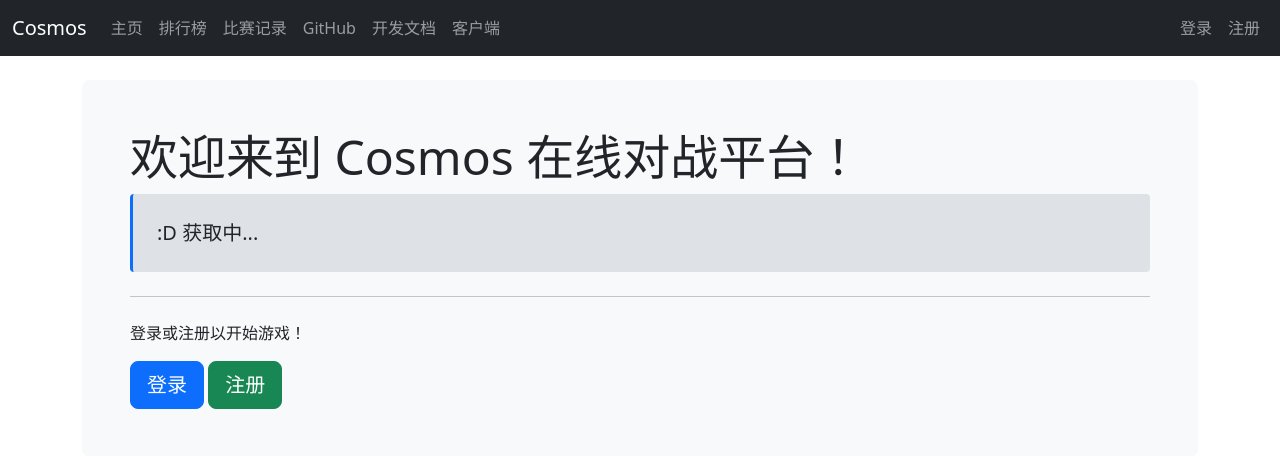
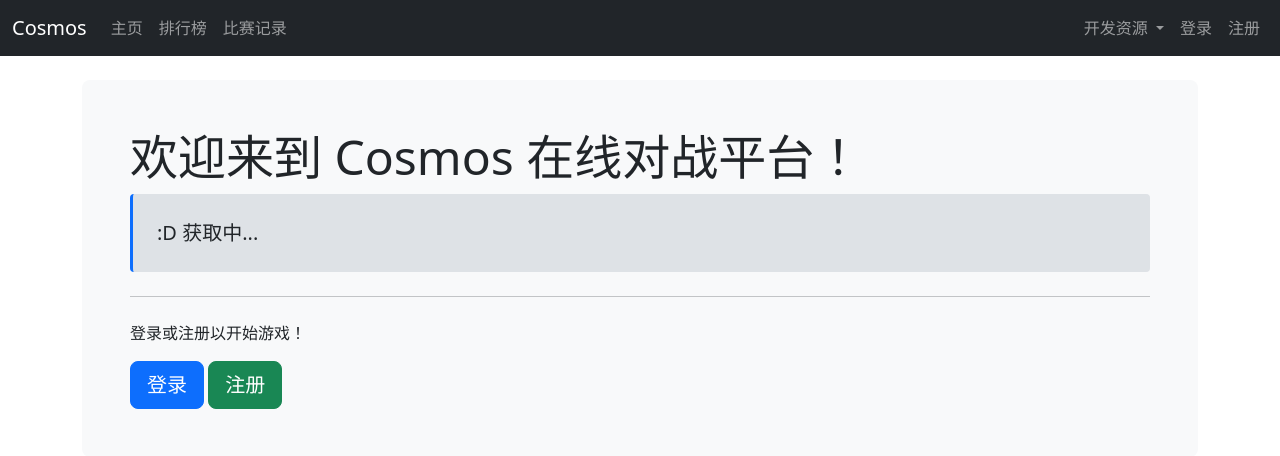
Before and after one commit to NGMAAAYO/Cosmos, a FastAPI app: page / in a window 1280 px wide. Shown: the top 456 px of the page. Run offline with FastAPI, Linux system fonts and the light colour scheme; some libraries are stand-ins or nearby versions.

Commit message:
html dropdown

```diff
--- a/templates/base.html
+++ b/templates/base.html
@@ -22,11 +22,27 @@
             <li class="nav-item"><a class="nav-link" href="/dashboard">主页</a></li>
             <li class="nav-item"><a class="nav-link" href="/leaderboard">排行榜</a></li>
             <li class="nav-item"><a class="nav-link" href="/match_history">比赛记录</a></li>
-            <li class="nav-item"><a class="nav-link" href="https://github.com/NGMAAAYO/Cosmos/tree/main">GitHub</a></li>
-            <li class="nav-item"><a class="nav-link" href="https://github.com/NGMAAAYO/Cosmos/tree/main/documents">开发文档</a></li>
-            <li class="nav-item"><a class="nav-link" href="https://github.com/NGMAAAYO/Cosmos-Client">客户端</a></li>
           </ul>
           <ul class="navbar-nav">
+            <li class="nav-item dropdown ms-auto d-none d-md-block">
+              <a class="nav-link dropdown-toggle" href="#" role="button" data-bs-toggle="dropdown" aria-expanded="false">
+              开发资源
+              </a>
+              <ul class="dropdown-menu dropdown-menu-end">
+              <li><a class="dropdown-item" href="https://github.com/NGMAAAYO/Cosmos/tree/main">GitHub</a></li>
+              <li><a class="dropdown-item" href="https://github.com/NGMAAAYO/Cosmos/tree/main/documents">开发文档</a></li>
+              <li><a class="dropdown-item" href="https://github.com/NGMAAAYO/Cosmos-Client">客户端</a></li>
+              </ul>
+            </li>
+            <li class="nav-item d-block d-md-none">
+              <a class="nav-link" href="https://github.com/NGMAAAYO/Cosmos/tree/main">GitHub</a>
+            </li>
+            <li class="nav-item d-block d-md-none">
+              <a class="nav-link" href="https://github.com/NGMAAAYO/Cosmos/tree/main/documents">开发文档</a>
+            </li>
+            <li class="nav-item d-block d-md-none">
+              <a class="nav-link" href="https://github.com/NGMAAAYO/Cosmos-Client">客户端</a>
+            </li>
             {% if user %}
                 <li class="nav-item d-flex align-items-center">
                 <span class="navbar-text text-white me-2">{{ user.username }}</span>
```
